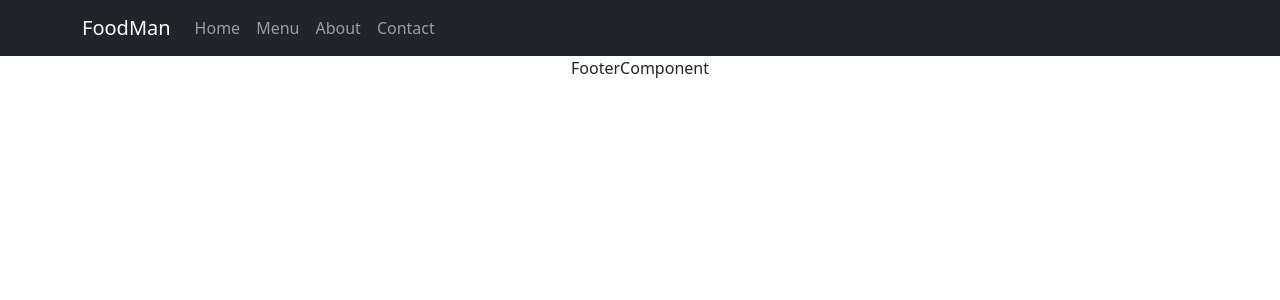
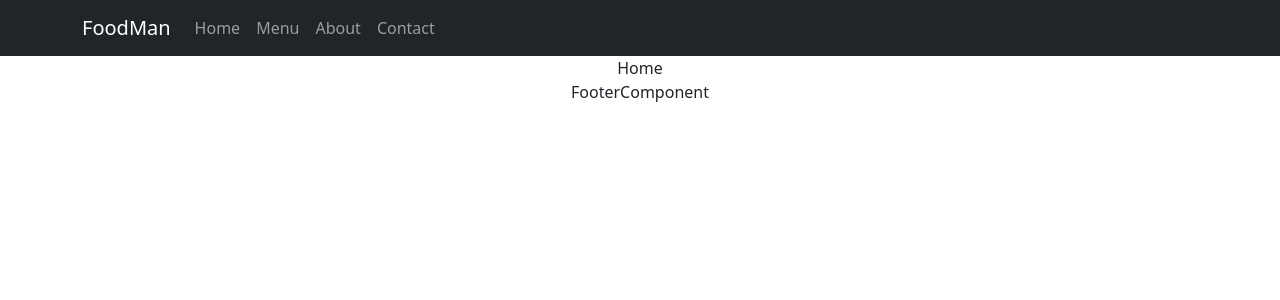
Before and after one commit to khan-91/FoodMan, a React (Create React App) app: page / in a window 1280 px wide. Shown: the top 300 px of the page. Built offline with nearby package versions, Linux system fonts and the light colour scheme.

Commit message:
Adding Routes

```diff
--- a/src/component/body/BodyComponent.js
+++ b/src/component/body/BodyComponent.js
@@ -1,10 +1,20 @@
 import React from 'react'
+import { Routes, Route } from 'react-router-dom'
+import MenuComponent from './MenuComponent'
+import Home from './Home'
+import About from './About'
+import Contact from './Contact'
 
 
 const BodyComponent = () => {
   return (
     <div>
-
+      <Routes>
+        <Route path='/' element={<Home />} />
+        <Route path='/menu' element={<MenuComponent />} />
+        <Route path='/about' element={<About />} />
+        <Route path='/contact' element={<Contact />} />
+      </Routes>
     </div>
   )
 }
```
